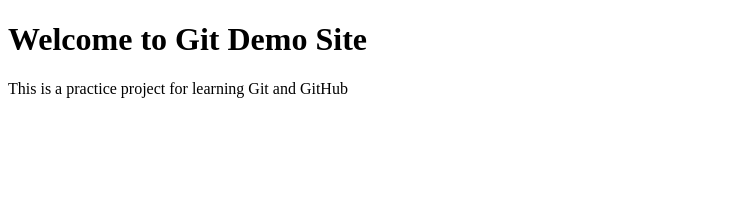
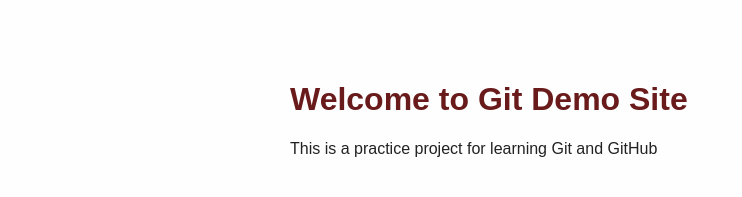
Before and after one commit to kplorlaet/git-demo-site, a website: page index.html in a window 1280 px wide. Shown: the whole page, without its empty margins (0-742 px from the left). Drawn offline with Linux system fonts and the light colour scheme.

Commit message:
style: add style sheet and link to the page

```diff
--- /dev/null
+++ b/css/style.css
@@ -0,0 +1,13 @@
+body {
+font-family: sans-serif;
+max-width: 700px;
+margin: 40px auto;
+color: #222;
+padding: 20px;
+background-color: #fffefe44;
+}
+
+h1 {
+    color: #580101e5;
+
+}
--- a/index.html
+++ b/index.html
@@ -4,6 +4,7 @@
     <meta charset="UTF-8">
     <meta name="viewport" content="width=device-width, initial-scale=1.0">
     <title>Git-Demo-Site</title>
+    <link rel="stylesheet" href="css/style.css">
 </head>
 <body>
     <h1>Welcome to Git Demo Site</h1>
```
